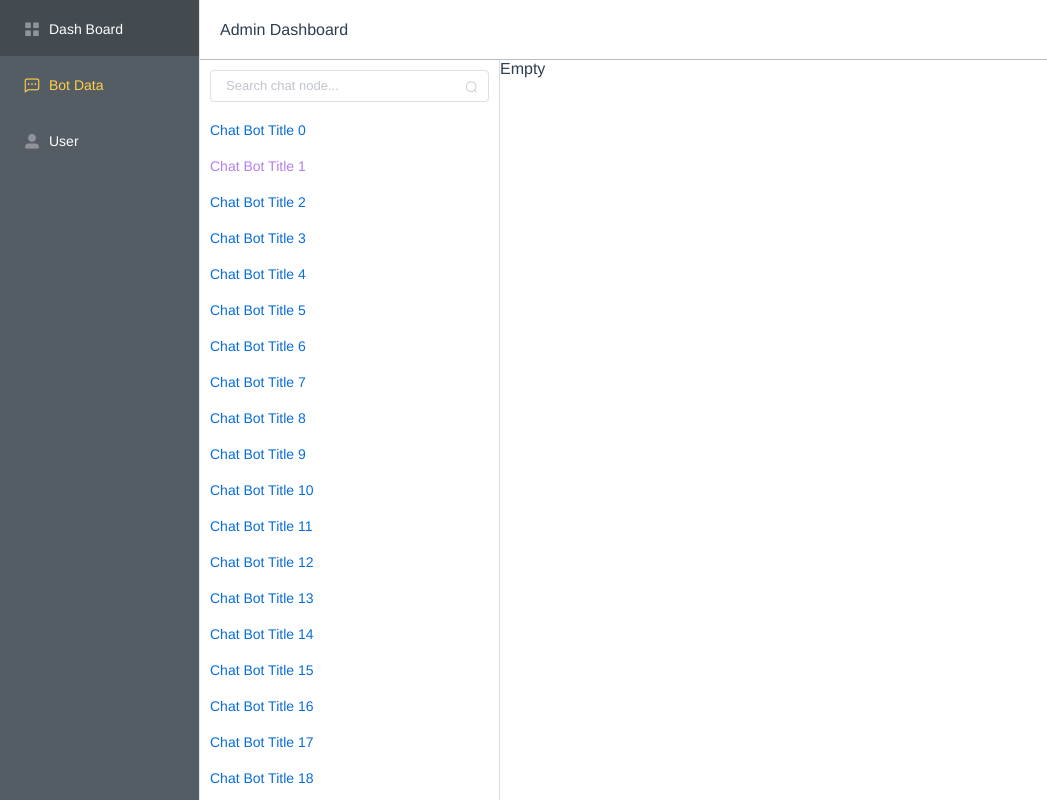
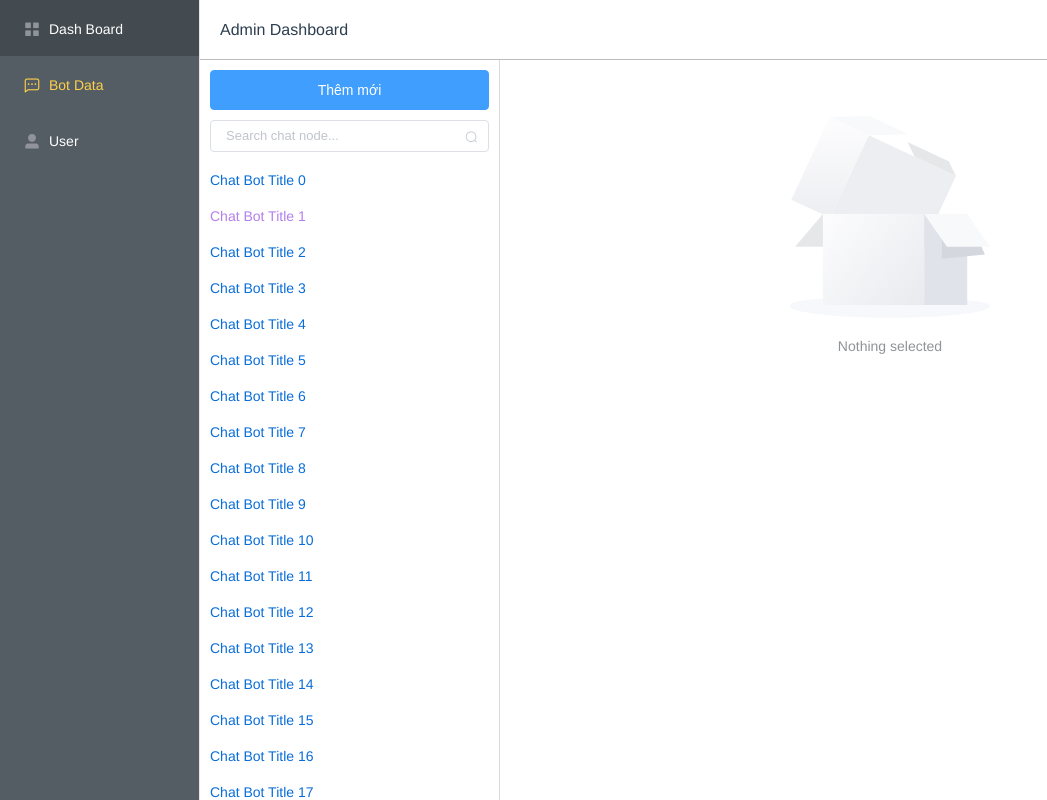
Before and after one commit to khaphan97/clean-dashboard, a Vue app in the folder admin/: page /chat-bot/1 in a window 1280 px wide. Shown: the whole page, without its empty margins (0-1047 px from the left). Built offline with nearby package versions, Linux system fonts and the light colour scheme.

Commit message:
update UI

```diff
--- a/admin/src/components/ChatBot/ChatBotAside.vue
+++ b/admin/src/components/ChatBot/ChatBotAside.vue
@@ -1,6 +1,7 @@
 <template>
 	<div>
 		<div class="chatbot-search">
+			<el-button @click="$router.push('/')" class="btn-add" type="primary">Thêm mới</el-button>
 			<el-input
 				size="small"
 				suffix-icon="el-icon-search"
@@ -26,6 +27,7 @@
 		data() {
 			return {
 				searchString: '',
+				updateId: 0,
 			};
 		},
 		name: 'ChatBotAside',
@@ -44,6 +46,11 @@
 		padding: 10px;
 	}
 
+	.btn-add {
+		width: 100%;
+		margin-bottom: 10px;
+	}
+
 	.chatbot-title {
 		display: block;
 		padding: 10px;
--- a/admin/src/components/ChatBot/EmptyNode.vue
+++ b/admin/src/components/ChatBot/EmptyNode.vue
@@ -1,5 +1,5 @@
 <template>
 	<div class="empty-node">
-		Empty
+		<el-empty :image-size="200" description="Nothing selected"></el-empty>
 	</div>
 </template>
```
